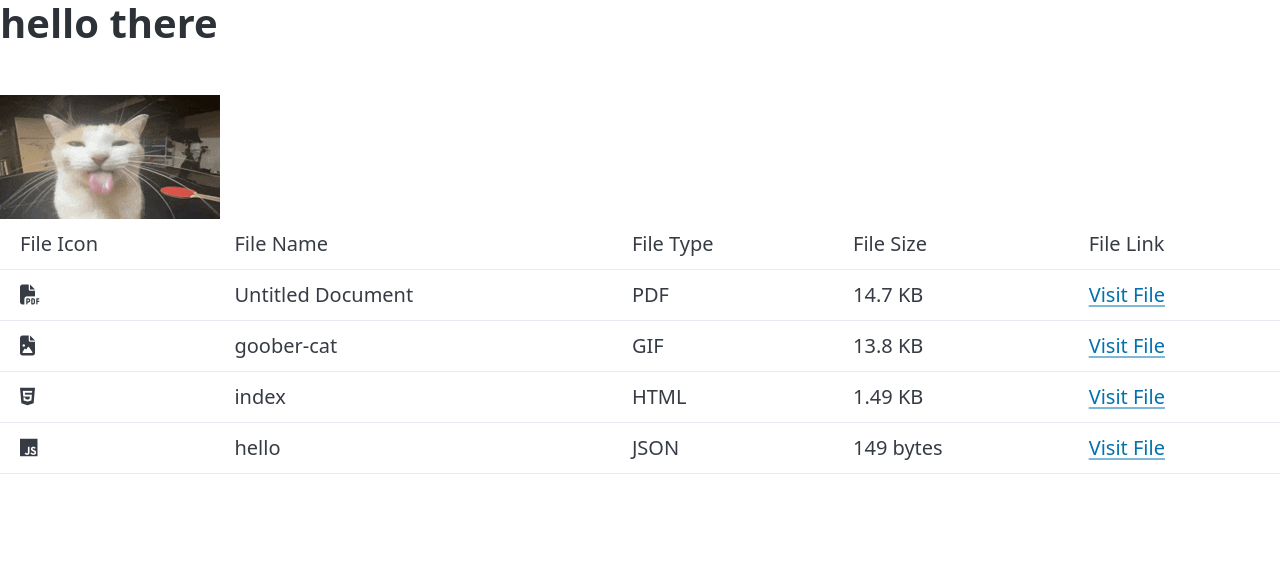
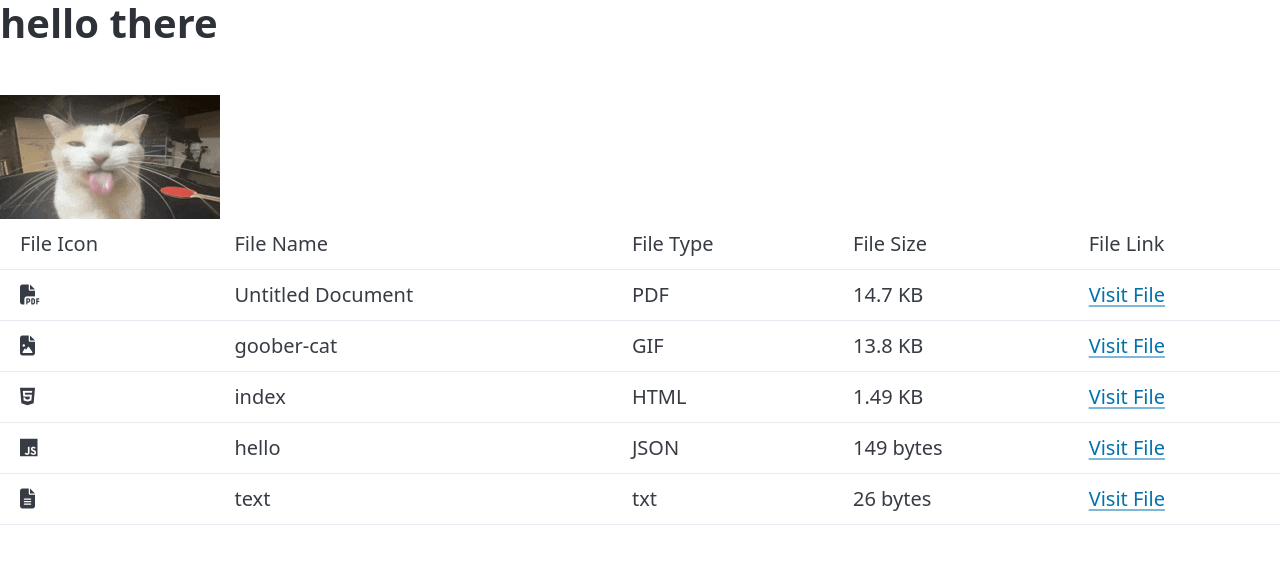
Before and after one commit to DanielDM123/file-browser, a plain HTML site: page index.html in a window 1280 px wide. Drawn offline with nearby package versions, Linux system fonts and the light colour scheme.

Commit message:
text row

```diff
--- a/index.html
+++ b/index.html
@@ -58,6 +58,14 @@
                     <th>149 bytes</th>
                     <th><a href="hello.json">Visit File</th>
                 </tr>
+                <!-- Text -->
+                <tr>
+                    <th><i class="fa-solid fa-file-lines"></i></th>
+                    <th>text</th>
+                    <th>txt</th>
+                    <th>26 bytes</th>
+                    <th><a href="text.txt">Visit File</th>
+                </tr>
 
 
             </table>
```
